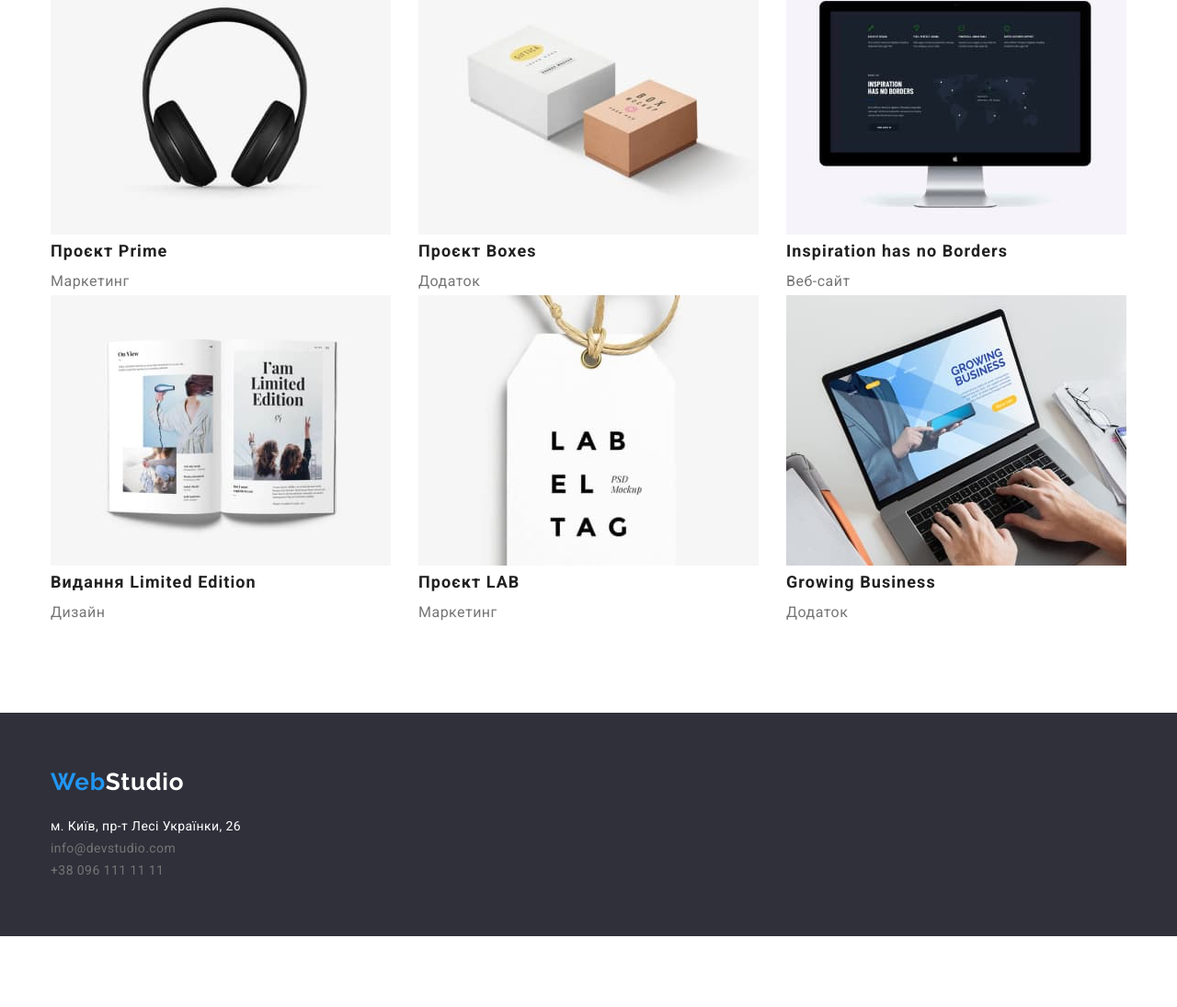
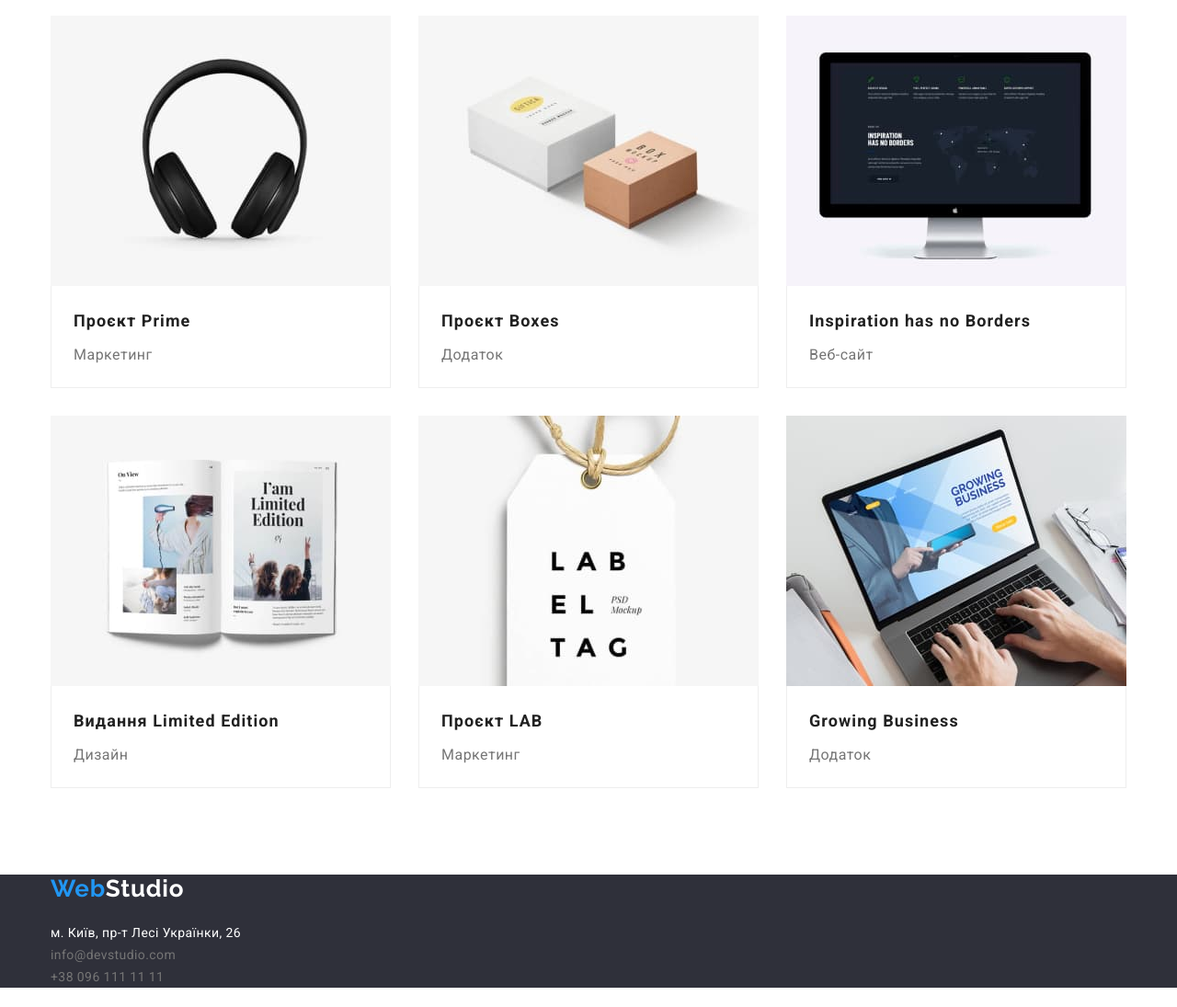
Before and after one commit to irina77676e/goit-markup-hw-03, a plain HTML site: page portfolio.html in a window 1280 px wide. Shown: the part 681-1776 px from the top of the page at 92% size. Before the commit the page ends 1699 px from the top, so only its background shows below. Drawn offline with nearby package versions, Linux system fonts and the light colour scheme.

Commit message:
update-hm3

```diff
--- a/css/styles.css
+++ b/css/styles.css
@@ -62,7 +62,7 @@ img {
   line-height: calc(31 / 26);
   letter-spacing: 0.03em;
 }
-.logo{
+.logo-header{
   margin-right: 93px;
 }
 .first-part {
@@ -111,7 +111,7 @@ align-items: center;
   align-items: center;
 }
 .header-nav-item, .link{
-  padding: 32px 0px;
+  padding: 24px 0px 25px 0px;
 }
 
 
@@ -200,6 +200,9 @@ align-items: center;
   display: flex;
   gap: 30px;
 }
+.what{
+padding: 94px 0px;
+}
 
 /* TEAM */
 .team {
@@ -224,7 +227,9 @@ align-items: center;
   text-align: center;
   letter-spacing: 0.03em;
   color: var(--main-color);
-  padding: 30px 0px 10px;
+  padding-top: 30px;
+  margin-bottom: 10px;
+
 }
 .workers-item {
   font-weight: 400;
@@ -233,7 +238,8 @@ align-items: center;
   text-align: center;
   letter-spacing: 0.03em;
   color: var(--description-color);
-  padding: 10px 0 30px 0px;
+  padding-bottom: 30px;
+
 }
 /* FOOTER */
 .footer-item {
@@ -252,6 +258,7 @@ align-items: center;
   line-height: calc(24 / 14);
   letter-spacing: 0.03em;
   color: var(--link-color);
+  margin-bottom: 9px;
 }
 .footer-mail-link,
 .footer-tel-link {
@@ -261,25 +268,23 @@ align-items: center;
   letter-spacing: 0.03em;
   color: var(--description-color);
 }
+.footer-mail-link,
+.footer-tel-link:not(:last-child){
+  margin-bottom:9px;
+}
 .footer-address {
   font-style: normal;
-}
-.footer-item {
-  padding: 60px 0px 60px 0px;
-}
-
-.footer-address-item {
   margin-top: 20px;
 }
-
 .footer-list {
   gap: 9px;
-
+}
+.logo-footer{
+  text-decoration: none;
 }
 /* PORTFOLIO */
 .portfolio{
-  margin-top:94px ;
-  margin-bottom:94px ;
+  padding: 94px 0px 94px 0px;
 }
 .portfolio-list{
 display: flex;
@@ -299,22 +304,27 @@ margin-bottom: 50px;
   border-radius: 4px;
   min-width: 73px;
   min-height: 38px;
+  border: none;
 
+}
+.text{
+  padding: 20px 24px;
+  border: 1px solid #EEEEEE;;
+  border-top: none;
 }
 .pictures-item{
 display: flex;
 flex-wrap: wrap;
-gap: 30;
+gap: 30px;
 column-gap: 30px;
-
 }
-
 .portfolio-item {
   font-weight: 700;
   font-size: 18px;
   line-height: 36px;
   letter-spacing: 0.06em;
   color: var(--main-color);
+  margin-bottom: 4px;
 }
 .portfolio-item-first {
   font-weight: 400;
--- a/portfolio.html
+++ b/portfolio.html
@@ -20,7 +20,7 @@
   <body>
     <header class="line">
       <div class="header-container container">
-        <a href="./index.html" class="logo link">
+        <a href="./index.html" class="logo-header logo link">
           <span class="first-part">Web</span
           ><span class="last-part">Studio</span>
         </a>
@@ -89,13 +89,17 @@
                 width="370"
                 height="294"
               />
+              <div class="text">
                 <h3 class="portfolio-item">Технокряк</h3>
                 <p class="portfolio-item-first">Веб-сайт</p>
+              </div>
             </li>
             <li>
               <img src="./images/img2.jpg" alt="Гра" width="370" height="294" />
+              <div class="text">
                 <h3 class="portfolio-item">Постер New Orlean vs Golden Star</h3>
                 <p class="portfolio-item-first">Дизайн</p>
+              </div>
             </li>
             <li>
               <img
@@ -104,8 +108,10 @@
                 width="370"
                 height="294"
               />
+              <div class="text">
                 <h3 class="portfolio-item">Ресторан Seafood</h3>
                 <p class="portfolio-item-first">Додаток</p>
+              </div>
             </li>
             <li>
               <img
@@ -114,8 +120,10 @@
                 width="370"
                 height="294"
               />
+              <div class="text">
                 <h3 class="portfolio-item">Проєкт Prime</h3>
                 <p class="portfolio-item-first">Маркетинг</p>
+              </div>
             </li>
             <li>
               <img
@@ -124,8 +132,10 @@
                 width="370"
                 height="294"
               />
+              <div class="text">
                 <h3 class="portfolio-item">Проєкт Boxes</h3>
                 <p class="portfolio-item-first">Додаток</p>
+              </div>
             </li>
             <li>
               <img
@@ -134,8 +144,10 @@
                 width="370"
                 height="294"
               />
+              <div class="text">
                 <h3 class="portfolio-item">Inspiration has no Borders</h3>
                 <p class="portfolio-item-first">Веб-сайт</p>
+              </div>
             </li>
             <li>
               <img
@@ -144,8 +156,10 @@
                 width="370"
                 height="294"
               />
+              <div class="text">
                 <h3 class="portfolio-item">Видання Limited Edition</h3>
                 <p class="portfolio-item-first">Дизайн</p>
+              </div>
             </li>
             <li>
               <img
@@ -154,8 +168,10 @@
                 width="370"
                 height="294"
               />
+              <div class="text">
                 <h3 class="portfolio-item">Проєкт LAB</h3>
                 <p class="portfolio-item-first">Маркетинг</p>
+              </div>
             </li>
             <li>
               <img
@@ -164,8 +180,10 @@
                 width="370"
                 height="294"
               />
+              <div class="text">
                 <h3 class="portfolio-item">Growing Business</h3>
                 <p class="portfolio-item-first">Додаток</p>
+              </div>
             </li>
           </ul>
         </div>
@@ -174,7 +192,7 @@
     <footer>
       <section class="footer-item">
         <div class="container">
-          <a href="./index.html" class="logo link">
+          <a href="./index.html" class="logo logo-footer">
             <span class="first-part">Web</span
             ><span class="footer-last-part">Studio</span>
           </a>
@@ -182,7 +200,7 @@
             <ul class="footer-list">
               <li class="footer-address-item">
                 <a
-                  class="footer-maps-link link"
+                  class="footer-maps-link logo-footer"
                   href="https://goo.gl/maps/jrqWp66V7qRTPXJ29"
                   target="blank"
                   rel="noopener noreferrer nofollow"
@@ -191,7 +209,7 @@
               </li>
               <li>
                 <a
-                  class="footer-mail-link link"
+                  class="footer-mail-link logo-footer"
                   href="mailto:info@devstudio.com"
                   >info@devstudio.com</a
                 >
```
Also changed, not shown: index.html (+5 -5 lines). Lines whose indentation alone changed are shown as unchanged.
